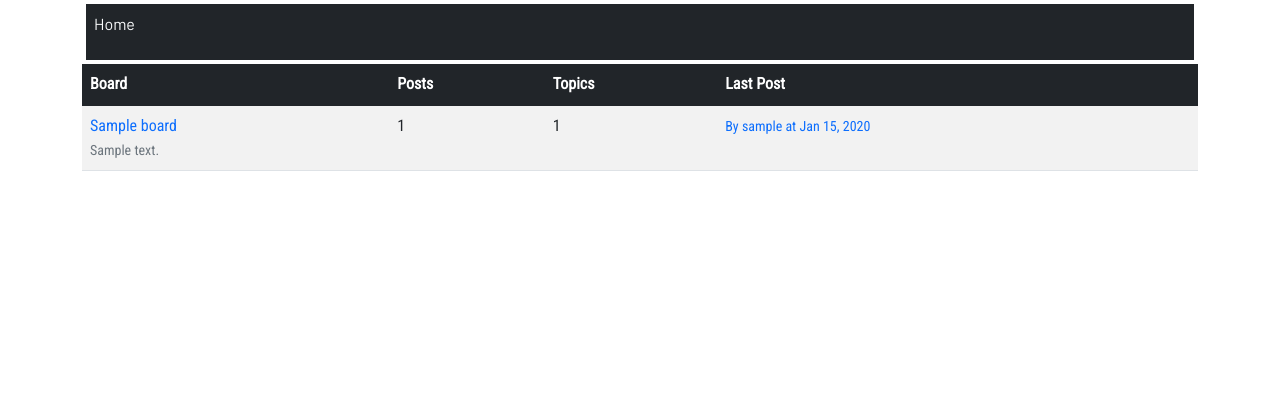
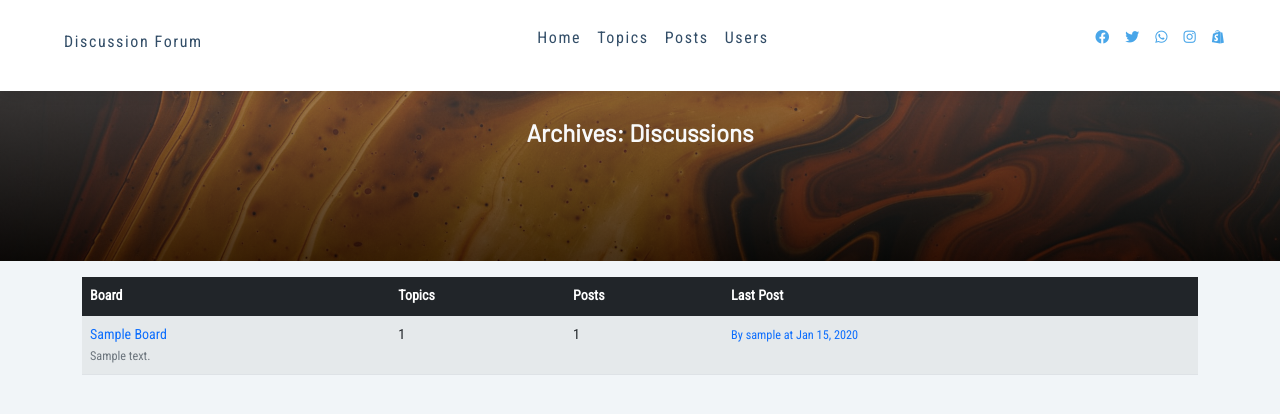
Before and after one commit to Olaism/discussion-forum, a Django app: page /boards/ in a window 1280 px wide. Shown: the top 414 px of the page. Run offline with Django 4.2, Linux system fonts and the light colour scheme; a user stored in the database is signed in; tables that the repository leaves empty hold one stand-in row (values such as "Sample post"); some libraries are stand-ins or nearby versions.

Commit message:
template rededigned

```diff
--- a/boards/models.py
+++ b/boards/models.py
@@ -4,6 +4,7 @@ from django.contrib.auth import get_user_model
 from django.db import models
 from django.utils.html import mark_safe
 from django.utils.text import Truncator
+
 from markdown import markdown
 
 User = get_user_model()
--- a/static/css/style.css
+++ b/static/css/style.css
@@ -1,15 +1,190 @@
+/* Define variables */
+
+:root {
+    --clr-primary-1: hsl(205, 86%, 17%);
+    --clr-primary-5: hsl(205, 78%, 60%);
+    --clr-primary-7: hsl(205, 90%, 76%);
+    --clr-primary-8: hsl(205, 86%, 81%);
+    --clr-white: #fff;
+    --clr-grey-1: hsl(209, 61%, 16%);
+    --clr-grey-3: hsl(209, 34%, 30%);
+    --clr-grey-10: hsl(210, 36%, 96%);
+    --light-shadow: 0 5px 15px rgba(0, 0, 0, 0.1);
+    --dark-shadow: 0 5px 15px rgba(0, 0, 0, 0.2);
+    --transition: all 0.3s linear;
+    --spacing: 0.1rem;
+}
+
+/* Global styles */
+*,
+::after,
+::before {
+    margin: 0;
+    padding: 0;
+    box-sizing: border-box;
+}
 body {
     font-family: 'Roboto Condensed', sans-serif;
+    background: var(--clr-grey-10);
+    color: var(--clr-grey-1);
+    line-height: 1.5;
+    font-size: 0.875rem;
+}
+
+ul {
+    list-style-type: none;
 }
 
 a {
     text-decoration: none;
 }
+
+a {
+    text-decoration: none;
+}
+
 .breadcrumb {
     font-family: 'Barlow', sans-serif;
+}
+
+/* Nav */
+
+nav {
+    background: var(--clr-white);
+    box-shadow: var(--light-shadow);
+}
+
+.nav-header {
+    width: 100vw;
+    display: flex;
+    align-items: center;
+    justify-content: space-between;
+    padding: 0.5rem;
+}
+
+h1.nav-title {
+    font-size: 1.5rem;
+}
+
+.nav-lists a,
+h1.nav-title a {
+    color: var(--clr-grey-3);
+    font-size: 1rem;
+    text-transform: capitalize;
+    letter-spacing: var(--spacing);
+    display: block;
+    padding: 0.5rem 1rem;
+    transition: var(--transition);
+}
+.nav-lists a:hover {
+    background: var(--clr-primary-8);
+    color: var(--clr-primary-5);
+    padding-left: 1.5rem;
+}
+
+.nav-toggle-btn {
+    font-size: 1.5rem;
+    color: var(--clr-grey-1);
+    background: transparent;
+    border-color: transparent;
+    transition: var(--transition);
+    cursor: pointer;
+}
+
+.nav-toggle-btn:hover {
+    color: var(--clr-primary-1);
+    transform: rotate(90deg);
+}
+
+.nav-lists {
+    height: 0;
+    overflow: hidden;
+    transition: var(--transition);
+}
+.show-nav-lists {
+    height: auto;
+}
+
+.social-icons {
+    display:none;
+}
+
+/* Breadcrumb */
+
+.breadcrumb-container {
+    background-image: linear-gradient(to bottom, rgba(83, 84, 88, 0.52), rgba(4, 4, 4, 0.73)),
+                        url(../img/unsplash-bg-image.jpg);
+    background-position: center center;
+    background-size: cover;
+    color: var(--clr-white);
+    height: 170px;
+    padding: 20px;
+}
+
+.breadcrumb {
+    display: grid;
+    place-items: center;
+}
+
+.breadcrumb-item {
+    font-size: 1.5rem;
+    font-weight: 900;
+}
+
+/* Table */
+
+
+/* Responsive */
+
+@media screen and (min-width: 800px) {
+    .nav-center {
+        width: 100vw;
+        display: flex;
+        align-items: center;
+        justify-content: space-between;
+        padding: 1rem 3rem;
+    }
+
+    .nav-header {
+        padding: 0;
+        width: auto;
+    }
+
+    .nav-toggle-btn {
+        display: none;
+    }
+
+    .nav-lists {
+        height: auto;
+        display: flex;
+    }
+
+    .nav-lists a {
+        padding: 0;
+        margin: 0 0.5rem;
+    }
+
+    .nav-lists a:hover {
+        padding: 0;
+        background: transparent;
+    }
+
+    .social-icons {
+        display: flex;
+    }
+
+    .social-icons a {
+        margin: 0 0.5rem;
+        color: var(--clr-primary-5);
+        transition: var(--transition);
+    }
+
+    .social-icons a:hover {
+        color: var(--clr-primary-7);
+    }
 }
 
 
 /* font-family: 'Pacifico', cursive;
 font-family: 'Permanent Marker', cursive;
- */
+*/
--- /dev/null
+++ b/static/js/base.js
@@ -0,0 +1,8 @@
+// get elements
+const btnToggler = document.querySelector('.nav-toggle-btn');
+const navListEle = document.querySelector('.nav-lists');
+
+// Responsive navbar
+btnToggler.addEventListener('click', function() {
+    navListEle.classList.toggle('show-nav-lists');
+})
--- a/templates/_base.html
+++ b/templates/_base.html
@@ -5,11 +5,15 @@
     <meta charset="UTF-8">
     <meta http-equiv="X-UA-Compatible" content="IE=edge">
     <meta name="viewport" content="width=device-width, initial-scale=1.0">
+    <!-- google font-family -->
     <link rel="preconnect" href="https://fonts.googleapis.com">
     <link rel="preconnect" href="https://fonts.gstatic.com" crossorigin>
     <link
         href="https://fonts.googleapis.com/css2?family=Barlow&family=Pacifico&family=Permanent+Marker&family=Roboto+Condensed&display=swap"
         rel="stylesheet">
+    <!-- fontawesome icons -->
+    <link rel="stylesheet" href="https://cdnjs.cloudflare.com/ajax/libs/font-awesome/6.4.0/css/all.min.css" integrity="sha512-iecdLmaskl7CVkqkXNQ/ZH/XLlvWZOJyj7Yy7tcenmpD1ypASozpmT/E0iPtmFIB46ZmdtAc9eNBvH0H/ZpiBw==" crossorigin="anonymous" referrerpolicy="no-referrer" />
+    <!-- Bootstrap css -->
     <link
         rel="stylesheet"
         href="https://cdn.jsdelivr.net/npm/bootstrap@5.2.3/dist/css/bootstrap.min.css" integrity="sha384-rbsA2VBKQhggwzxH7pPCaAqO46MgnOM80zW1RWuH61DGLwZJEdK2Kadq2F9CUG65"
@@ -21,18 +25,64 @@
     </title>
 </head>
 <body>
+    {% block nav %}
+        <nav class="navbar">
+            <div class="nav-center">
+                <div class="nav-header">
+                    <h1 class="nav-title"><a href="{% url 'home' %}">Discussion Forum</a></h1>
+                    <button class="nav-toggle-btn">
+                        <i class="fa-solid fa-bars"></i>
+                    </button>
+                </div>
+                <ul class="nav-lists">
+                    <li class="nav-items"><a href="{% url 'home' %}" class="nav-link">Home</a></li>
+                    <li class="nav-items"><a href="#" class="nav-link">Topics</a></li>
+                    <li class="nav-items"><a href="#" class="nav-link">Posts</a></li>
+                    <li class="nav-items"><a href="#" class="nav-link">Users</a></li>
+                </ul>
+                <ul class="social-icons">
+                    <li>
+                        <a href="https://www.facebook.com">
+                            <i class="fab fa-facebook"></i>
+                        </a>
+                    </li>
+                    <li>
+                        <a href="https://www.twitter.com">
+                            <i class="fab fa-twitter"></i>
+                        </a>
+                    </li>
+                    <li>
+                        <a href="https://www.whatsapp.com">
+                            <i class="fab fa-whatsapp"></i>
+                        </a>
+                    </li>
+                    <li>
+                        <a href="https://www.instagram.com">
+                            <i class="fab fa-instagram"></i>
+                        </a>
+                    </li>
+                    <li>
+                        <a href="https://www.shopify.com">
+                            <i class="fab fa-shopify"></i>
+                        </a>
+                    </li>
+                  </ul>
+            </div>
+        </nav>
+    {% endblock nav %}
     {% block body %}
-    <div class="container">
-        <nav aria-label="breadcrumb" class="bg-dark m-1 p-1">
-            <ol class="breadcrumb">
-                {% block breadcrumb %}
-                {% endblock breadcrumb %}
-            </ol>
-        </nav>
+    <section class="breadcrumb-container">
+        <ol class="breadcrumb">
+            {% block breadcrumb %}
+            {% endblock breadcrumb %}
+        </ol>
+    </section>
+    <div class="container mt-3">
         {% block content %}
         {% endblock content %}
     </div>
     {% endblock body %}
+    <script src="{% static 'js/base.js' %}"></script>
     {% block extra_js %}{% endblock extra_js %}
 </body>
 </html>
--- a/templates/home.html
+++ b/templates/home.html
@@ -1,17 +1,18 @@
 {% extends "_base.html" %}
 
 {% block breadcrumb %}
-    <li class="breadcrumb-item text-light p-1">Home</li>
+    <li class="breadcrumb-item text-light p-1">Archives: Discussions</li>
 {% endblock breadcrumb %}
 
 
 {% block content %}
+</ul>
     <table class="table table-striped">
         <thead>
             <tr class="table-dark">
                 <th scope="col">Board</th>
+                <th scope="col">Topics</th>
                 <th scope="col">Posts</th>
-                <th scope="col">Topics</th>
                 <th scope="col">Last Post</th>
             </tr>
         </thead>
@@ -19,14 +20,14 @@
             {% for board in boards %}
             <tr>
                 <td scope="row">
-                    <a href="{% url 'board_topics' board.pk %}">{{ board.name }}</a>
+                    <a href="{% url 'board_topics' board.pk %}">{{ board.name|title }}</a>
                     <br />
                     <small class="text-small text-muted">
                         {{ board.description }}
                     </small>
                 </td>
+                <td>{{ board.topics.count }}</td>
                 <td>{{ board.get_posts_count }}</td>
-                <td>{{ board.topics.count }}</td>
                 <td>
                     {% with post=board.get_last_post %}
                         {% if post %}
@@ -37,7 +38,7 @@
                             </small>
                         {% else %}
                             <small class="text-muted">
-                                <em>No posts yet.</em>
+                                <em>No Topics</em>
                             </small>
                         {% endif %}
                     {% endwith %}
--- a/templates/reply_topic.html
+++ b/templates/reply_topic.html
@@ -14,7 +14,7 @@
     <li class="breadcrumb-item"><a href="{% url 'home' %}">Boards</a></li>
     <li class="breadcrumb-item"><a href="{% url 'board_topics' topic.board.pk %}">{{ topic.board.name }}</a></li>
     <li class="breadcrumb-item"><a href="{% url 'topic_posts' topic.board.pk topic.pk %}">{{ topic.subject }}</a></li>
-    <li class="breadcrumb-item">Post a reply</li>
+    <li class="breadcrumb-item active">Post a reply</li>
 {% endblock breadcrumb %}
 
 {% block content %}
--- a/templates/topics.html
+++ b/templates/topics.html
@@ -35,12 +35,12 @@
             {% for topic in topics %}
             {% url 'topic_posts' board.pk topic.pk as topic_url  %}
             <tr>
-                <td class="row">
-                    <p class="mb-0">
+                <td scope="row">
+                    <!-- <p class="mb-0"> -->
                         <a href="{{ topic_url }}">
                             {{ topic.subject }}
                         </a>
-                    </p>
+                    <!-- </p> -->
                     <small class="text-muted">
                         Pages:
                         {% for i in topic.get_page_range %}
```
Also changed, not shown: requirements.txt (+15 -1 lines), setup.cfg (+10 -0 lines), static/img/bg-image.jpg (added), static/img/unsplash-bg-image.jpg (added).
